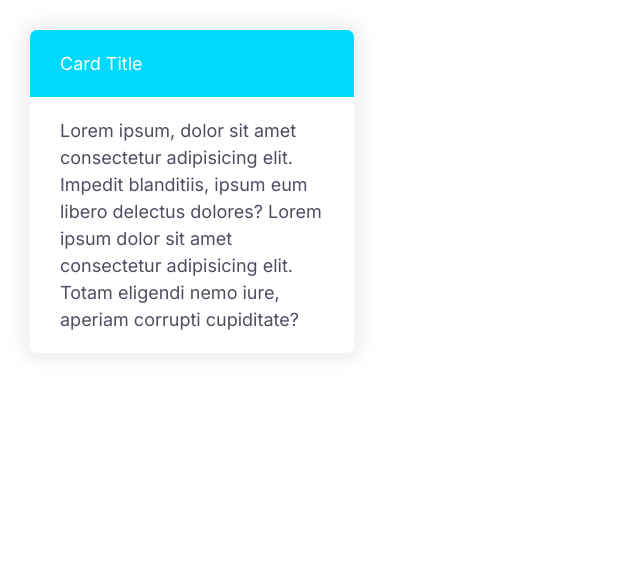
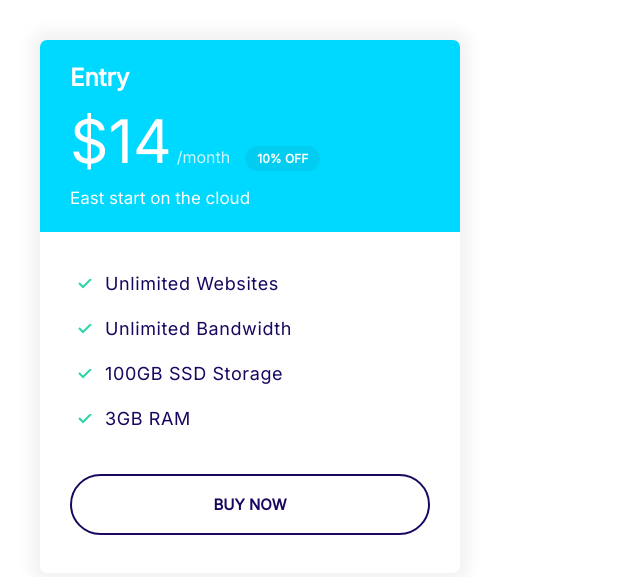
Before and after one commit to radityoam/moshify-practice, a plain HTML site: page index.html in a window 1280 px wide. Shown: the whole page, without its empty margins (0-640 px from the left). Drawn offline with Linux system fonts and the light colour scheme.

Commit message:
add plans

```diff
--- a/index.html
+++ b/index.html
@@ -15,14 +15,27 @@
     />
   </head>
   <body>
-    <div style="width: 30%; padding: 3rem">
-      <div class="card card--secondary">
-        <header class="card__header">Card Title</header>
-        <div class="card__body">
-          Lorem ipsum, dolor sit amet consectetur adipisicing elit. Impedit
-          blanditiis, ipsum eum libero delectus dolores? Lorem ipsum dolor sit
-          amet consectetur adipisicing elit. Totam eligendi nemo iure, aperiam
-          corrupti cupiditate?
+    <div style="width: 500px; padding: 4rem">
+      <div class="plan">
+        <div class="card card--secondary">
+          <header class="card__header">
+            <h3 class="plan__name">Entry</h3>
+            <span class="plan__price">$14</span>
+            <span class="plan__billing-cycle">/month</span>
+            <span class="badge badge--secondary badge--small">10% OFF</span>
+            <span class="plan__description">East start on the cloud</span>
+          </header>
+          <div class="card__body">
+            <ul class="list list--tick">
+              <li class="list__item">Unlimited Websites</li>
+              <li class="list__item">Unlimited Bandwidth</li>
+              <li class="list__item">100GB SSD Storage</li>
+              <li class="list__item">3GB RAM</li>
+            </ul>
+            <button class="button button--secondary button--block">
+              Buy Now
+            </button>
+          </div>
         </div>
       </div>
     </div>
--- a/style.css
+++ b/style.css
@@ -111,6 +111,7 @@ a {
 
 .badge--small {
     font-size: 1.6rem;
+    padding: .5rem 1.2rem;
 }
 
 @media screen and (min-width: 1024px) {
@@ -146,13 +147,8 @@ a {
 
 .list--tick .list__item {
     padding-left: .5rem;
-    margin-bottom: 1rem;
-}
-
-@media screen and (min-width: 1024px) {
-    .list--tick .list__item {
-        padding-left: 0;
-    }
+    margin-bottom: 1.8rem;
+    letter-spacing: .6px;
 }
 
 /* Icons */
@@ -279,3 +275,52 @@ a {
     background-color: var(--secondary-color);
     color: #fff;
 }
+
+.card--secondary .badge--secondary {
+    background: #02cdf1;
+}
+
+.card__body .button {
+    margin: 2.4rem 0 1.8rem;
+}
+
+/* Plan */
+ .plan__name {
+    font-size: ;
+    font-weight: 600;
+    margin: 0;
+    color: #fff;
+ }
+
+ .plan__price {
+    font-size: 6rem;
+ }
+
+ .plan__billing-cycle {
+    opacity: .8;
+    margin-right: 1rem;
+ }
+
+ .plan__description {
+    font-size: 2rem;
+    font-weight: 300;
+    display: block;
+ }
+
+@media screen and (min-width: 1024px) {
+    .plan_name {
+        font-size: 1.4rem;
+    }
+
+    .plan_price {
+        font-size: 5rem;
+    }
+
+    .plan__billing-cycle {
+        font-size: 1.6rem;
+    }
+
+    .plan__description {
+        font-size: 1.7rem;
+    }
+}
```
